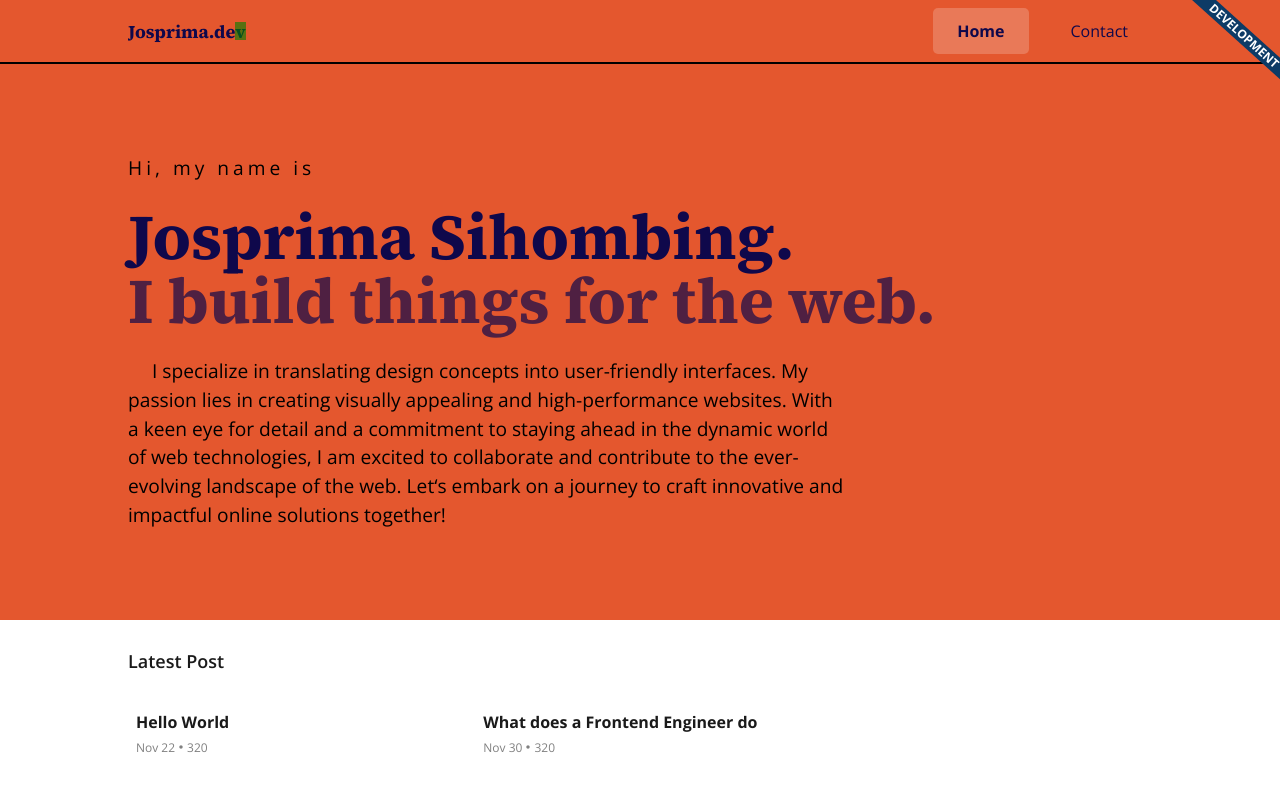
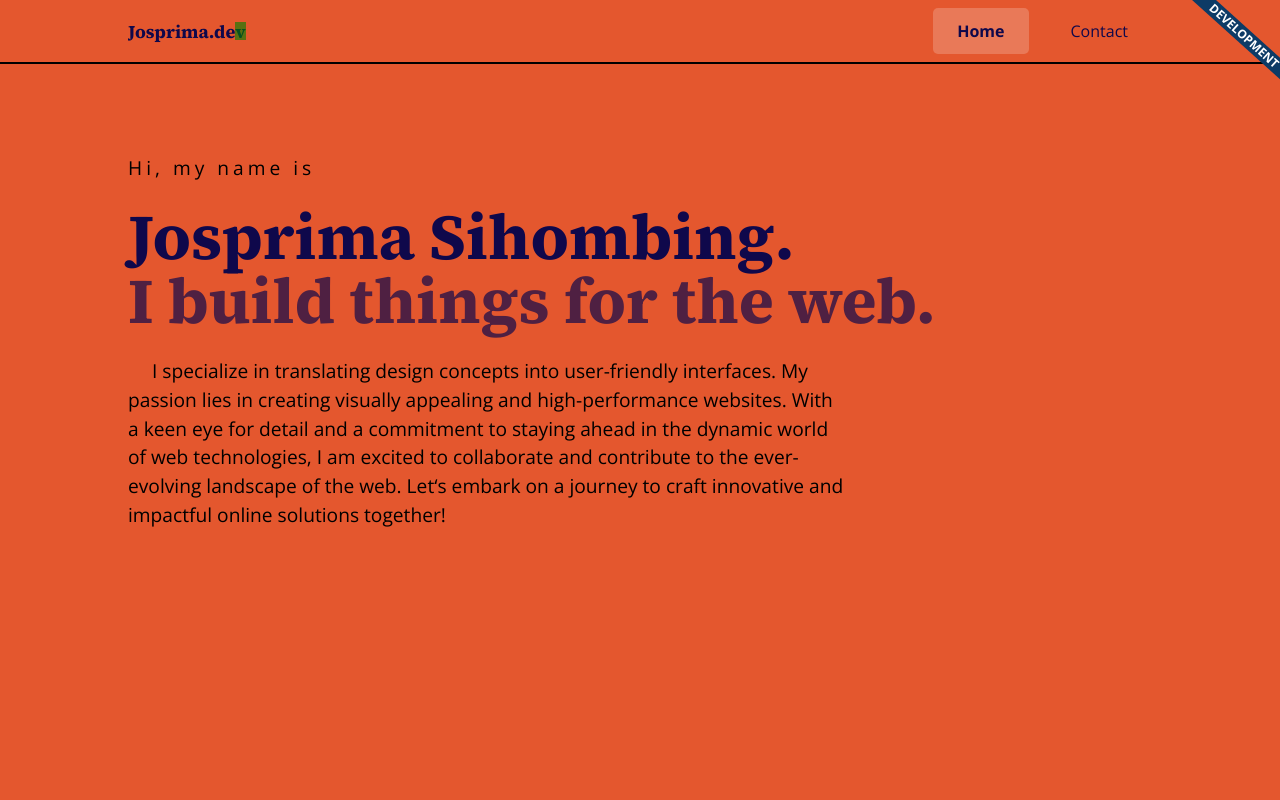
Before and after one commit to josprima-sihombing/josprima.dev, a Next.js app: page / in a window 1280 px wide. Shown: the top 800 px of the page. Built offline with nearby package versions, Linux system fonts and the light colour scheme.

Commit message:
set hero section height to full

```diff
--- a/src/components/sections/hero/style.module.scss
+++ b/src/components/sections/hero/style.module.scss
@@ -3,6 +3,8 @@
 .root {
   background-color: var.$orange;
   padding: 90px var.$padding;
+  height: calc(100vh - 63px);
+  box-sizing: border-box;
 }
 
 .section {
```
